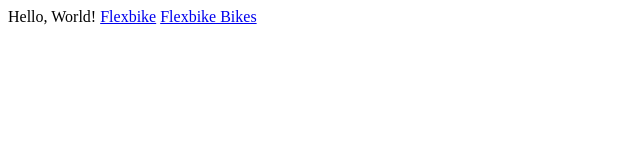
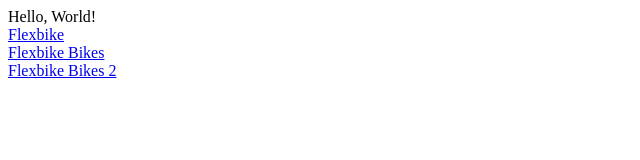
Before and after one commit to deddyrumapea/deddyrumapea.github.io, a plain HTML site: page index.html in a window 1280 px wide. Shown: the whole page, without its empty margins (0-640 px from the left). Drawn offline with Linux system fonts and the light colour scheme.

Commit message:
Update index.html

```diff
--- a/index.html
+++ b/index.html
@@ -1,3 +1,7 @@
 Hello, World!
+<br/>
 <a href="https://flexbike.app">Flexbike</a>
+<br/>
 <a href="https://flexbike.app/bikes/3234">Flexbike Bikes</a>
+<br/>
+<a href="flexbike://flexbike.app/bikes/3234">Flexbike Bikes 2</a>
```
